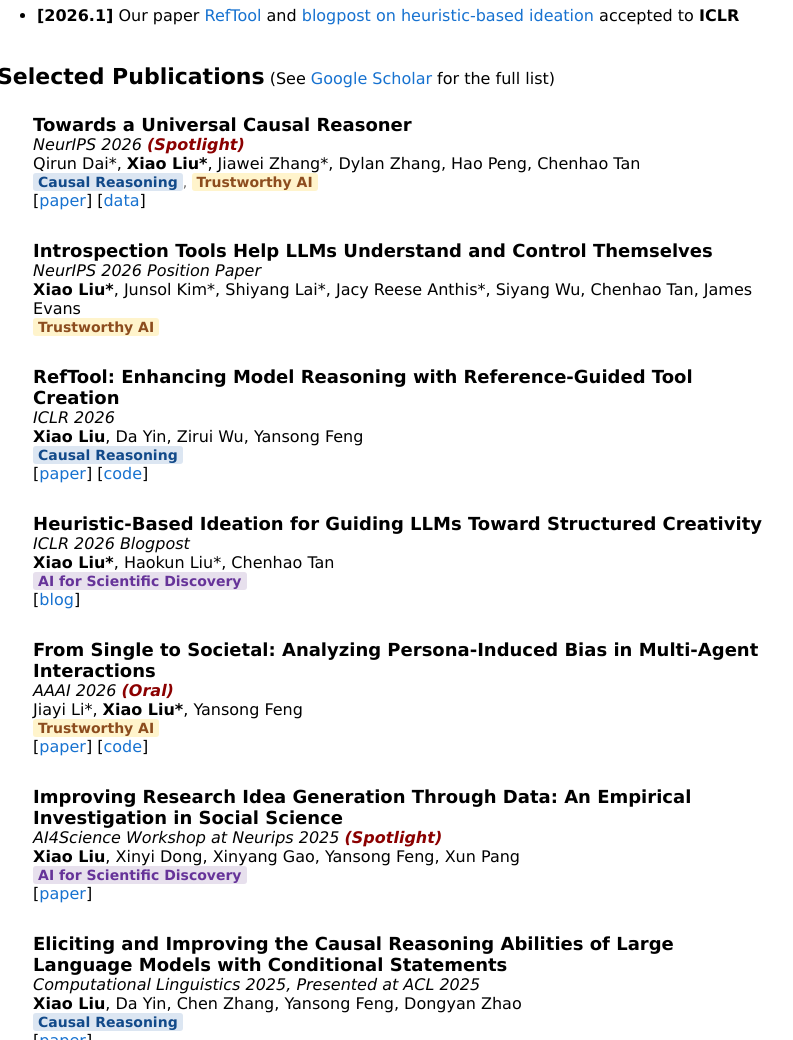
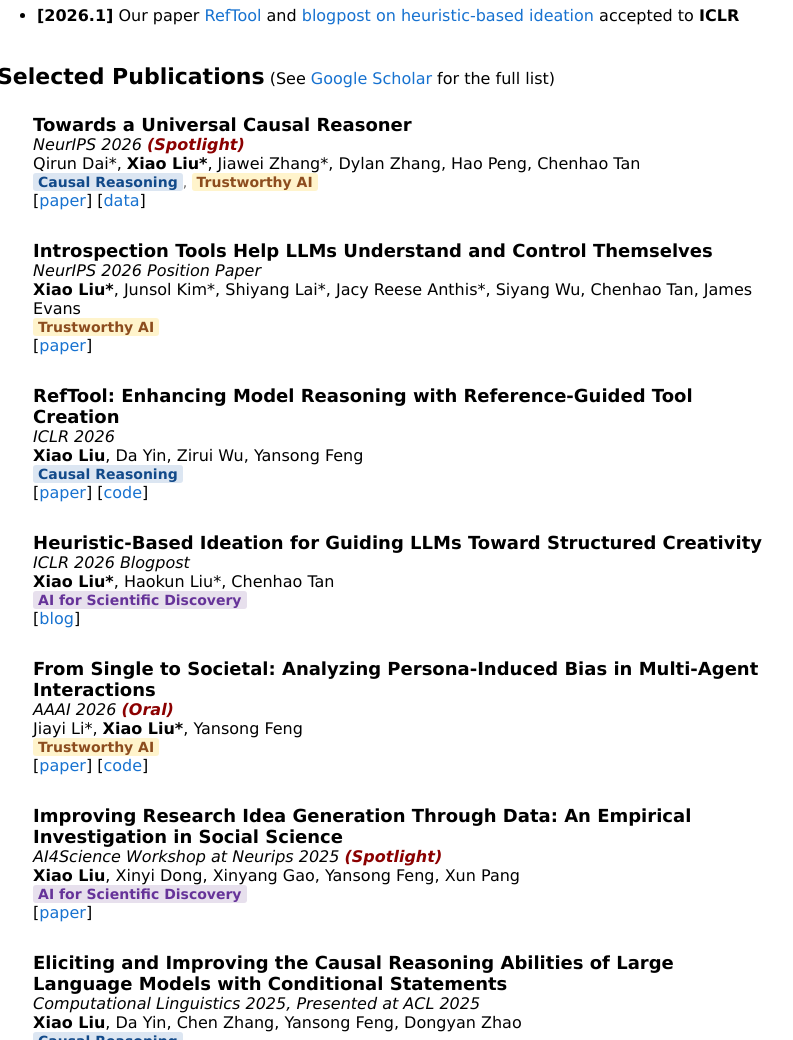
Before and after one commit to xxxiaol/xxxiaol.github.io, a plain HTML site: page index.html in a window 1280 px wide. Shown: the part 942-1982 px from the top of the page, without its empty margins (253-1046 px from the left). Drawn offline with Linux system fonts and the light colour scheme; a script that the page names is missing; a web font is replaced by a local one.

Commit message:
Update index.html

```diff
--- a/index.html
+++ b/index.html
@@ -129,6 +129,8 @@
                 <span class="c-green">Trustworthy AI</span>
             </span>
             <br>
+
+            [<a href="https://papers.ssrn.com/sol3/papers.cfm?abstract_id=7697859" target="_blank">paper</a>]
 
         </p>
     </td>
```
